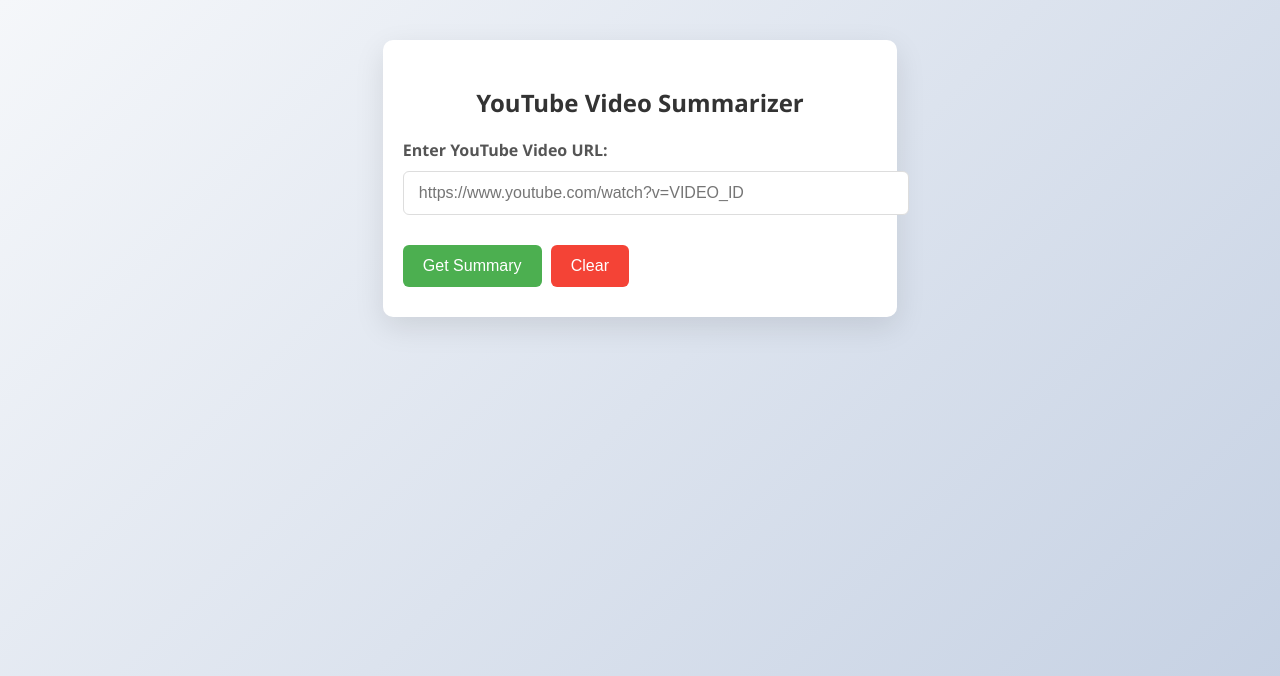
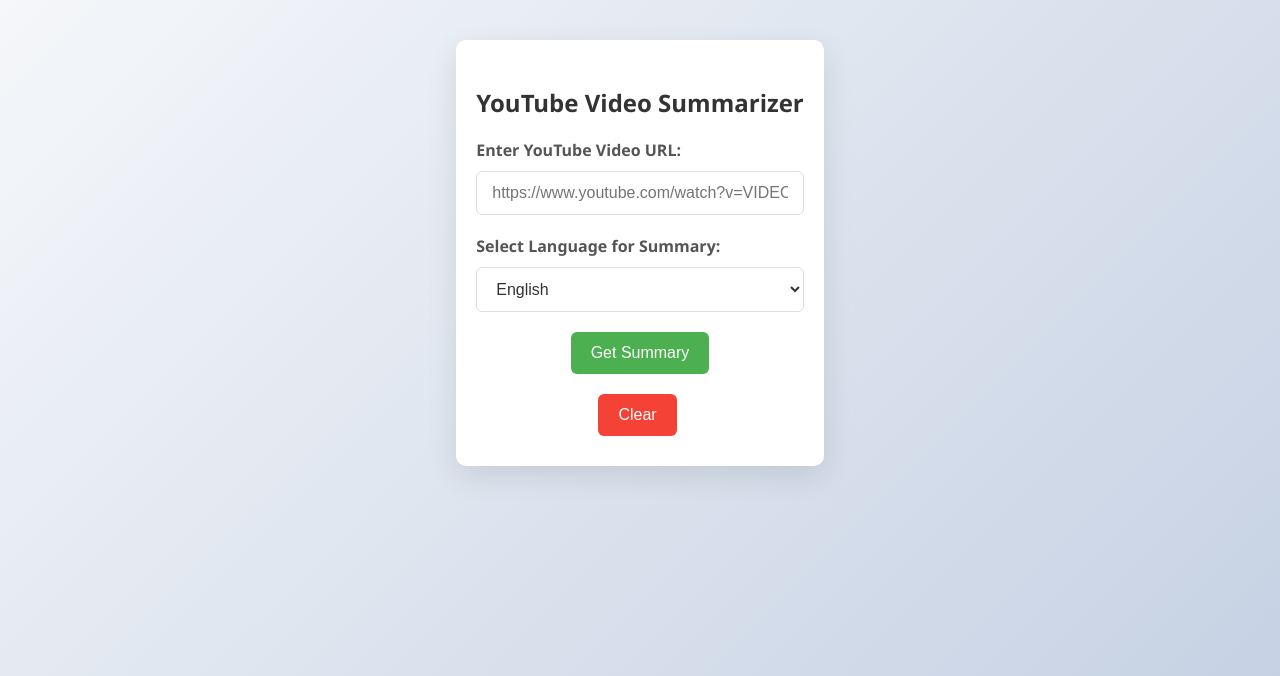
Before and after one commit to chinmaynaik-hub/Youtube-transcript-summarizer, a Flask app: page / in a window 1280 px wide. Shown: the top 676 px of the page. Run offline with Flask 3, Linux system fonts and the light colour scheme.

Commit message:
feat: add multi-language support in UI for YouTube video summaries with UI enhancements

```diff
--- a/app.py
+++ b/app.py
@@ -29,8 +29,9 @@ except Exception as e:
     logging.error("Failed to configure Google Generative AI client", exc_info=True)
     raise e
 
-# Define the prompt for Google Gemini
-prompt = """You are a YouTube video summarizer. Given the transcript of a video, provide a concise and informative summary. Here's the transcript: """
+# Define the prompt template for Google Gemini
+def get_prompt(language):
+    return f"""You are a YouTube video summarizer. Given the transcript of a video, provide a concise and informative summary in {language}. Here's the transcript: """
 
 
 # Function to extract transcript details from the YouTube video using yt-dlp
@@ -136,8 +137,11 @@ def process_video():
         # Generate thumbnail URL
         thumbnail_url = f"https://img.youtube.com/vi/{video_id}/0.jpg"
 
+        # Get selected language (default to English)
+        language = request.json.get('language', 'English')
+
         # Generate summary using Google Gemini
-        summary = generate_gemini_content(transcript_text, prompt)
+        summary = generate_gemini_content(transcript_text, get_prompt(language))
         if not summary:
             return jsonify({"error": "Failed to generate summary"}), 500
 
--- a/static/styles.css
+++ b/static/styles.css
@@ -25,6 +25,7 @@ body {
         opacity: 0;
         transform: translateY(-20px);
     }
+
     to {
         opacity: 1;
         transform: translateY(0);
@@ -54,9 +55,30 @@ input[type="url"] {
     border-radius: 6px;
     font-size: 16px;
     transition: border 0.3s;
+    box-sizing: border-box;
 }
 
 input[type="url"]:focus {
+    border-color: #4caf50;
+    outline: none;
+}
+
+select#language-select {
+    width: 100%;
+    padding: 12px 15px;
+    margin-bottom: 20px;
+    border: 1px solid #ddd;
+    border-radius: 6px;
+    font-size: 16px;
+    background-color: #fff;
+    color: #333;
+    cursor: pointer;
+    transition: border 0.3s;
+    box-sizing: border-box;
+    appearance: auto;
+}
+
+select#language-select:focus {
     border-color: #4caf50;
     outline: none;
 }
@@ -75,6 +97,11 @@ button {
 button#submit-btn {
     background-color: #4caf50;
     color: white;
+    display: block;
+    margin: 0 auto;
+    display: flex;
+    align-items: center;
+    justify-content: center;
 }
 
 button#submit-btn:hover {
@@ -91,6 +118,49 @@ button#clear-btn:hover {
     background-color: #d32f2f;
     transform: scale(1.05);
 }
+
+.clear-btn-wrapper {
+    text-align: center;
+    margin-top: 10px;
+}
+
+/* Loading Indicator */
+.loading {
+    display: flex;
+    flex-direction: column;
+    align-items: center;
+    justify-content: center;
+    margin-top: 25px;
+    gap: 12px;
+}
+
+.loading p {
+    color: #555;
+    font-size: 15px;
+    font-weight: 500;
+    margin: 0;
+}
+
+.spinner {
+    width: 40px;
+    height: 40px;
+    border: 4px solid #ddd;
+    border-top: 4px solid #4caf50;
+    border-radius: 50%;
+    animation: spin 0.8s linear infinite;
+}
+
+@keyframes spin {
+    0% {
+        transform: rotate(0deg);
+    }
+
+    100% {
+        transform: rotate(360deg);
+    }
+}
+
+
 
 button#copy-btn {
     background-color: #2196f3;
@@ -114,6 +184,7 @@ button#copy-btn:hover {
         opacity: 0;
         transform: translateY(20px);
     }
+
     to {
         opacity: 1;
         transform: translateY(0);
--- a/templates/index.html
+++ b/templates/index.html
@@ -1,20 +1,54 @@
 <!DOCTYPE html>
 <html lang="en">
+
 <head>
     <meta charset="UTF-8">
     <meta name="viewport" content="width=device-width, initial-scale=1.0">
     <title>YouTube Video Summarizer</title>
     <link rel="stylesheet" href="{{ url_for('static', filename='styles.css') }}">
 </head>
+
 <body>
     <div class="container">
         <h1>YouTube Video Summarizer</h1>
         <form id="video-form">
             <label for="youtube-link">Enter YouTube Video URL:</label>
-            <input type="url" id="youtube-link" name="youtube_link" required placeholder="https://www.youtube.com/watch?v=VIDEO_ID">
+            <input type="url" id="youtube-link" name="youtube_link" required
+                placeholder="https://www.youtube.com/watch?v=VIDEO_ID">
+
+            <label for="language-select">Select Language for Summary:</label>
+            <select id="language-select" name="language">
+                <option value="English">English</option>
+                <option value="Hindi">Hindi</option>
+                <option value="Spanish">Spanish</option>
+                <option value="French">French</option>
+                <option value="German">German</option>
+                <option value="Japanese">Japanese</option>
+                <option value="Kannada">Kannada</option>
+                <option value="Korean">Korean</option>
+                <option value="Chinese">Chinese</option>
+                <option value="Arabic">Arabic</option>
+                <option value="Portuguese">Portuguese</option>
+                <option value="Russian">Russian</option>
+                <option value="Tamil">Tamil</option>
+                <option value="Telugu">Telugu</option>
+                <option value="Bengali">Bengali</option>
+                <option value="Marathi">Marathi</option>
+                <option value="Gujarati">Gujarati</option>
+                <option value="Urdu">Urdu</option>
+                <option value="Malayalam">Malayalam</option>
+            </select>
+
             <button type="submit" id="submit-btn">Get Summary</button>
+            <div class="clear-btn-wrapper">
                 <button type="button" id="clear-btn">Clear</button>
+            </div>
         </form>
+
+        <div id="loading" class="loading" style="display: none;">
+            <div class="spinner"></div>
+            <p>Generating summary, please wait...</p>
+        </div>
 
         <div id="result" class="result" style="display: none;">
             <img id="thumbnail" src="" alt="Video Thumbnail">
@@ -26,16 +60,24 @@
     <script>
         const submitBtn = document.getElementById("submit-btn");
 
-        document.getElementById("video-form").addEventListener("submit", async function(event) {
+        const loadingEl = document.getElementById("loading");
+
+        document.getElementById("video-form").addEventListener("submit", async function (event) {
             event.preventDefault();
 
+            // Show loading, hide submit button
+            submitBtn.style.display = "none";
+            loadingEl.style.display = "flex";
+
+            try {
                 const youtubeLink = document.getElementById("youtube-link").value;
+                const language = document.getElementById("language-select").value;
                 const response = await fetch("/process_video", {
                     method: "POST",
                     headers: {
                         "Content-Type": "application/json"
                     },
-                body: JSON.stringify({ youtube_link: youtubeLink })
+                    body: JSON.stringify({ youtube_link: youtubeLink, language: language })
                 });
 
                 const result = await response.json();
@@ -43,19 +85,26 @@
                     document.getElementById("thumbnail").src = result.thumbnail_url;
                     document.getElementById("summary").textContent = result.summary;
                     document.getElementById("result").style.display = "block";
-                submitBtn.style.display = "none";
                 } else {
                     alert(result.error || "An error occurred while processing the video.");
+                    submitBtn.style.display = "inline-block";
+                }
+            } catch (err) {
+                alert("Network error. Please try again.");
+                submitBtn.style.display = "inline-block";
+            } finally {
+                loadingEl.style.display = "none";
             }
         });
 
-        document.getElementById("clear-btn").addEventListener("click", function() {
+        document.getElementById("clear-btn").addEventListener("click", function () {
             document.getElementById("youtube-link").value = "";
             document.getElementById("result").style.display = "none";
+            loadingEl.style.display = "none";
             submitBtn.style.display = "inline-block";
         });
 
-        document.getElementById("copy-btn").addEventListener("click", function() {
+        document.getElementById("copy-btn").addEventListener("click", function () {
             const summaryText = document.getElementById("summary").textContent;
             navigator.clipboard.writeText(summaryText).then(() => {
                 alert("Summary copied to clipboard!");
@@ -65,4 +114,5 @@
         });
     </script>
 </body>
+
 </html>
```
Lines whose indentation alone changed are shown as unchanged.
